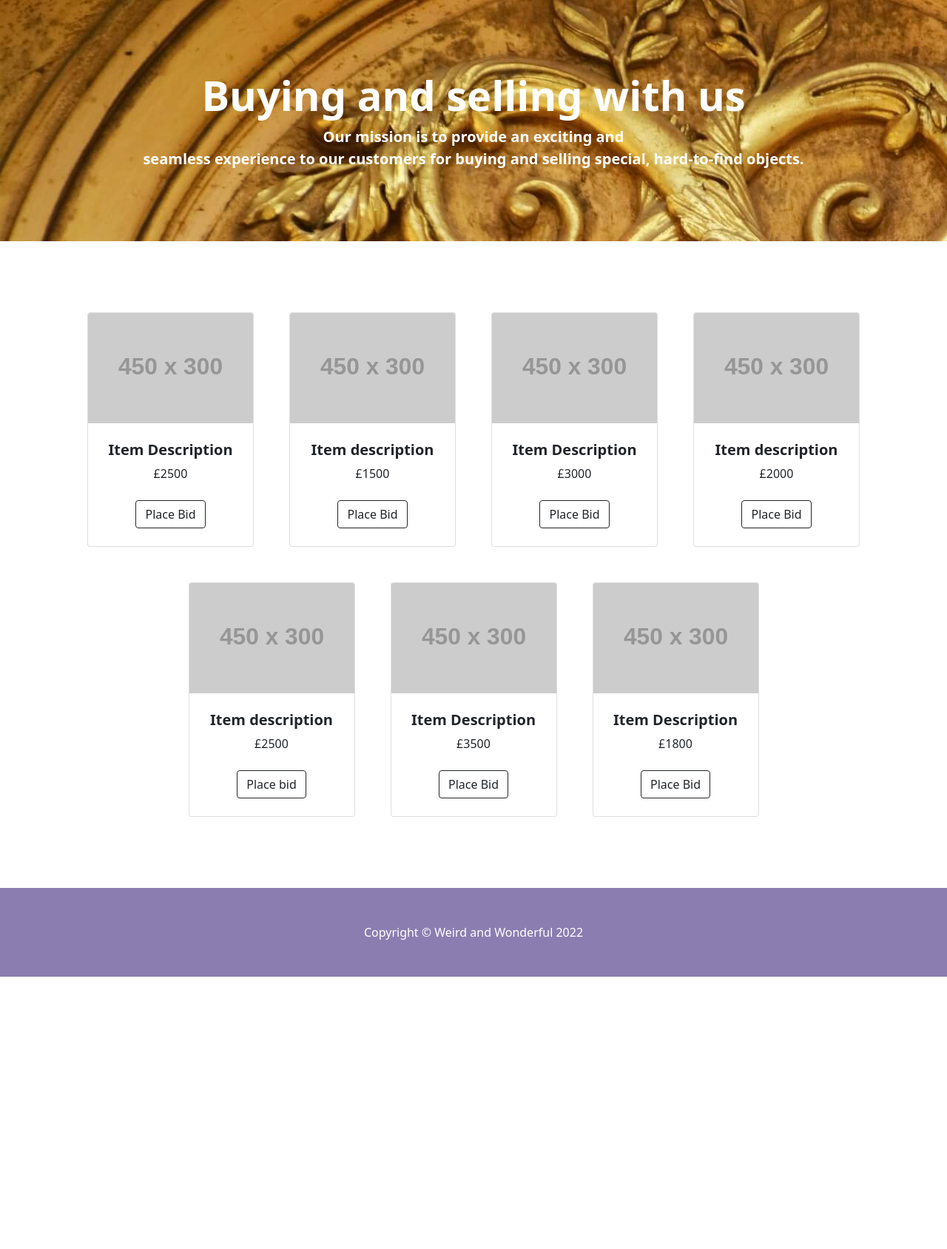
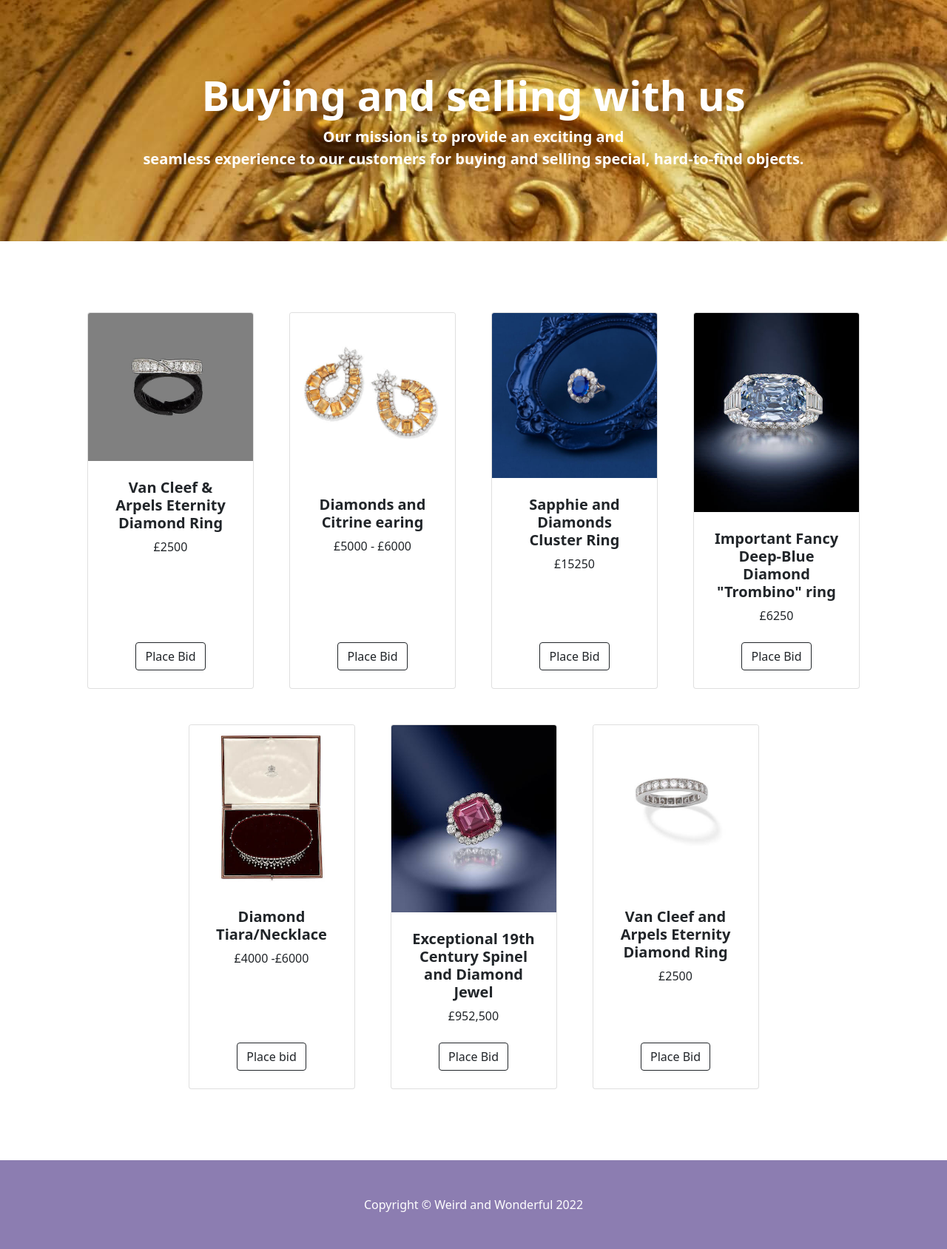
Before and after one commit to Gloria-21/weird_and_wonderful, a Flask app: page / in a window 1280 px wide. Shown: the part 157-1845 px from the top of the page at 74% size. Before the commit the page ends 1477 px from the top, so only its background shows below. Run offline with Flask 2, Linux system fonts and the light colour scheme; grey boxes labelled with a size stand in for pictures from a placeholder-image service; data that the repository does not hold is empty; some libraries are stand-ins or nearby versions.

Commit message:
Add images and content to index.html

```diff
--- a/templates/index.html
+++ b/templates/index.html
@@ -6,12 +6,12 @@
             <div class="col mb-5">
                 <div class="card h-100">
                     <!-- Product image-->
-                    <img class="card-img-top" src="https://dummyimage.com/450x300/dee2e6/6c757d.jpg" alt="..." />
+                    <img class="card-img-top" src="/static/img/diamonds.jpeg" alt="..." />
                     <!-- Product details-->
                     <div class="card-body p-4">
                         <div class="text-center">
                             <!-- Product name-->
-                            <h5 class="fw-bolder"> Item Description</h5>
+                            <h5 class="fw-bolder">Van Cleef & Arpels Eternity Diamond Ring</h5>
                             <!-- Product price-->
                             £2500
                         </div>
@@ -26,14 +26,15 @@
             <div class="col mb-5">
                 <div class="card h-100">
                     <!-- Product image-->
-                    <img class="card-img-top" src="https://dummyimage.com/450x300/dee2e6/6c757d.jpg" alt="..." />
+                    <img class="card-img-top" src="/static/img/citrine_earing .jpeg"..." />
                     <!-- Product details-->
                     <div class="card-body p-4">
                         <div class="text-center">
                             <!-- Product name-->
-                            <h5 class="fw-bolder">Item description</h5>
+                            <h5 class="fw-bolder">Diamonds and Citrine earing</h5>
+
                             <!-- Product price-->
-                            £1500
+                            £5000 - £6000
                         </div>
                     </div>
                     <!-- Product actions-->
@@ -46,14 +47,14 @@
             <div class="col mb-5">
                 <div class="card h-100">
                     <!-- Product image-->
-                    <img class="card-img-top" src="https://dummyimage.com/450x300/dee2e6/6c757d.jpg" alt="..." />
+                    <img class="card-img-top" src="/static/img/sapphire.jpeg" alt="..." />
                     <!-- Product details-->
                     <div class="card-body p-4">
                         <div class="text-center">
                             <!-- Product name-->
-                            <h5 class="fw-bolder">Item Description</h5>
+                            <h5 class="fw-bolder">Sapphie and Diamonds Cluster Ring</h5>
                             <!-- Product price-->
-                            £3000
+                            £15250
                         </div>
                     </div>
                     <!-- Product actions-->
@@ -66,14 +67,14 @@
             <div class="col mb-5">
                 <div class="card h-100">
                     <!-- Product image-->
-                    <img class="card-img-top" src="https://dummyimage.com/450x300/dee2e6/6c757d.jpg" alt="..." />
+                    <img class="card-img-top" src="/static/img/trombino.jpeg" alt="..." />
                     <!-- Product details-->
                     <div class="card-body p-4">
                         <div class="text-center">
                             <!-- Product name-->
-                            <h5 class="fw-bolder">Item description</h5>
+                            <h5 class="fw-bolder">Important Fancy Deep-Blue Diamond "Trombino" ring</h5>
                             <!-- Product price-->
-                            £2000
+                            £6250
                         </div>
                     </div>
                     <!-- Product actions-->
@@ -86,14 +87,14 @@
             <div class="col mb-5">
                 <div class="card h-100">
                     <!-- Product image-->
-                    <img class="card-img-top" src="https://dummyimage.com/450x300/dee2e6/6c757d.jpg" alt="..." />
+                    <img class="card-img-top" src="/static/img/tiara_necklace.jpeg" alt="..." />
                     <!-- Product details-->
                     <div class="card-body p-4">
                         <div class="text-center">
                             <!-- Product name-->
-                            <h5 class="fw-bolder">Item description</h5>
+                            <h5 class="fw-bolder">Diamond Tiara/Necklace</h5>
                             <!-- Product price-->
-                            £2500
+                            £4000 -£6000
                         </div>
                     </div>
                     <!-- Product actions-->
@@ -106,14 +107,14 @@
             <div class="col mb-5">
                 <div class="card h-100">
                     <!-- Product image-->
-                    <img class="card-img-top" src="https://dummyimage.com/450x300/dee2e6/6c757d.jpg" alt="..." />
+                    <img class="card-img-top" src="/static/img/spinel.jpeg" alt="..." />
                     <!-- Product details-->
                     <div class="card-body p-4">
                         <div class="text-center">
                             <!-- Product name-->
-                            <h5 class="fw-bolder">Item Description</h5>
+                            <h5 class="fw-bolder">Exceptional 19th Century Spinel and Diamond Jewel</h5>
                             <!-- Product price-->
-                            £3500
+                            £952,500
                         </div>
                     </div>
                     <!-- Product actions-->
@@ -126,14 +127,14 @@
             <div class="col mb-5">
                 <div class="card h-100">
                     <!-- Product image-->
-                    <img class="card-img-top" src="https://dummyimage.com/450x300/dee2e6/6c757d.jpg" alt="..." />
+                    <img class="card-img-top" src="/static/img/eternity.jpeg" alt="..." />
                     <!-- Product details-->
                     <div class="card-body p-4">
                         <div class="text-center">
                             <!-- Product name-->
-                            <h5 class="fw-bolder">Item Description</h5>
+                            <h5 class="fw-bolder">Van Cleef and Arpels Eternity Diamond Ring</h5>
                             <!-- Product price-->
-                            £1800
+                            £2500
                         </div>
                     </div>
                     <!-- Product actions-->
```
